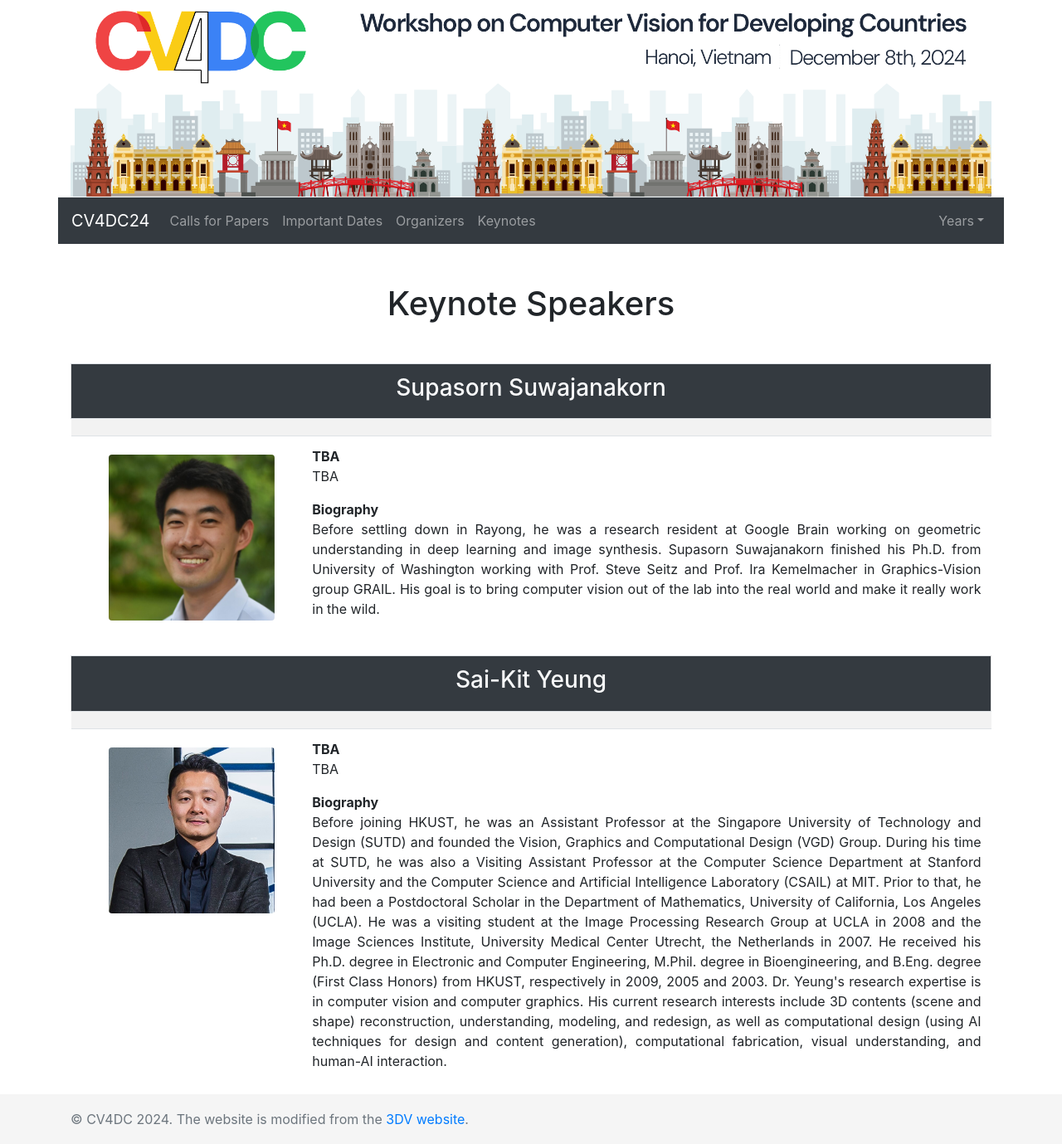
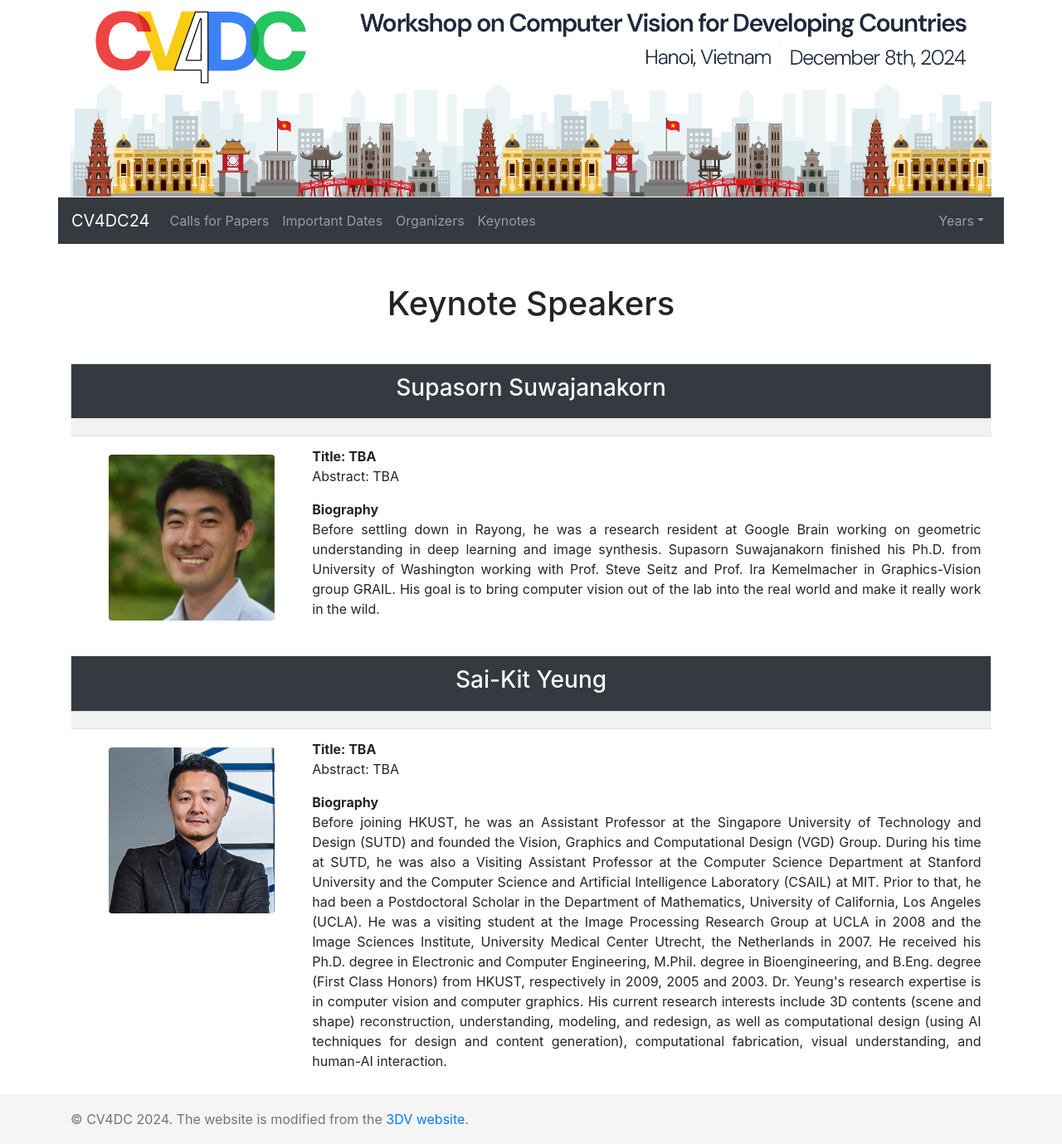
Before and after one commit to cv4dc/cv4dc.github.io, a Jekyll site: the page built from 2024/keynotes.md, in a window 1280 px wide. Shown: the whole page at 83% size. Built offline with Jekyll 4.4.1, drawn with Linux system fonts in a browser that asks for light colours; nearby versions of some CDN libraries.

Commit message:
update keynotes

```diff
--- a/_data/keynotes.yml
+++ b/_data/keynotes.yml
@@ -1,7 +1,7 @@
 2024:
  - name: "Supasorn Suwajanakorn"
-   title: "TBA"
-   abstract: "TBA"
+   title: "Title: TBA"
+   abstract: "Abstract: TBA"
    bio: "Before settling down in Rayong, he was a research resident at Google Brain working on geometric understanding in deep learning and image synthesis. Supasorn Suwajanakorn finished his Ph.D. from University of Washington working with Prof. Steve Seitz and Prof. Ira Kemelmacher in Graphics-Vision group GRAIL. His goal is to bring computer vision out of the lab into the real world and make it really work in the wild."
    prez: In Person
    url: https://www.supasorn.com/
@@ -9,8 +9,8 @@
    order: 1
    index: 1
  - name: "Sai-Kit Yeung"
-   title: "TBA"
-   abstract: "TBA"
+   title: "Title: TBA"
+   abstract: "Abstract: TBA"
    bio: "Before joining HKUST, he was an Assistant Professor at the Singapore University of Technology and Design (SUTD) and founded the Vision, Graphics and Computational Design (VGD) Group. During his time at SUTD, he was also a Visiting Assistant Professor at the Computer Science Department at Stanford University and the Computer Science and Artificial Intelligence Laboratory (CSAIL) at MIT. Prior to that, he had been a Postdoctoral Scholar in the Department of Mathematics, University of California, Los Angeles (UCLA). He was a visiting student at the Image Processing Research Group at UCLA in 2008 and the Image Sciences Institute, University Medical Center Utrecht, the Netherlands in 2007. He received his Ph.D. degree in Electronic and Computer Engineering, M.Phil. degree in Bioengineering, and B.Eng. degree (First Class Honors) from HKUST, respectively in 2009, 2005 and 2003. Dr. Yeung's research expertise is in computer vision and computer graphics. His current research interests include 3D contents (scene and shape) reconstruction, understanding, modeling, and redesign, as well as computational design (using AI techniques for design and content generation), computational fabrication, visual understanding, and human-AI interaction."
    prez: In Person
    image: img/2024/people/saikit.png
@@ -18,8 +18,8 @@
    order: 2
    index: 2
 #  - name: "Xavier Bresson"
-#    title: "TBA"
-#    abstract: "TBA"
+#    title: "Title: TBA"
+#    abstract: "Abstract: TBA"
 #    bio: "Xavier Bresson is an Associate Professor in the Department of Computer Science at the National University of Singapore (NUS). He received his Ph.D. degree from EPFL, Lausanne, Switzerland, in 2005. His research focuses on Graph Deep Learning, a new framework that combines graph theory and neural networks to tackle complex data domains. In 2017, he received the USD 2M NRF Fellowship, the largest individual grant in Singapore, to develop this new framework. He was also awarded several research grants in the U.S. and Hong Kong. He co-authored one of the most cited works in this domain (10th most cited paper at NeurIPS) and has significantly contributed to mature these emerging techniques. He has organized several conferences, workshops, and tutorials on graph deep learning."
 #    prez: In Person
 #    image: img/2024/people/xavier.png
```
